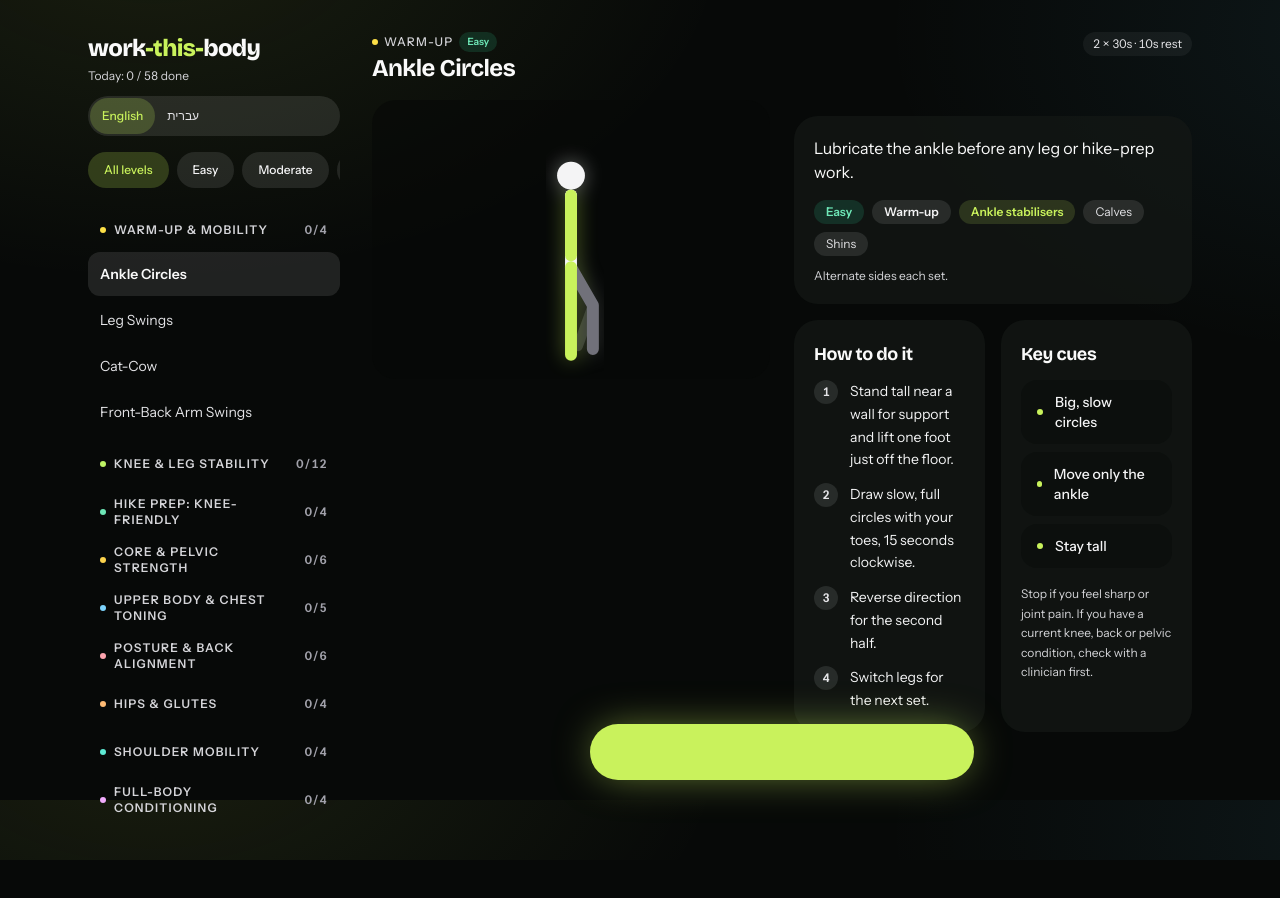
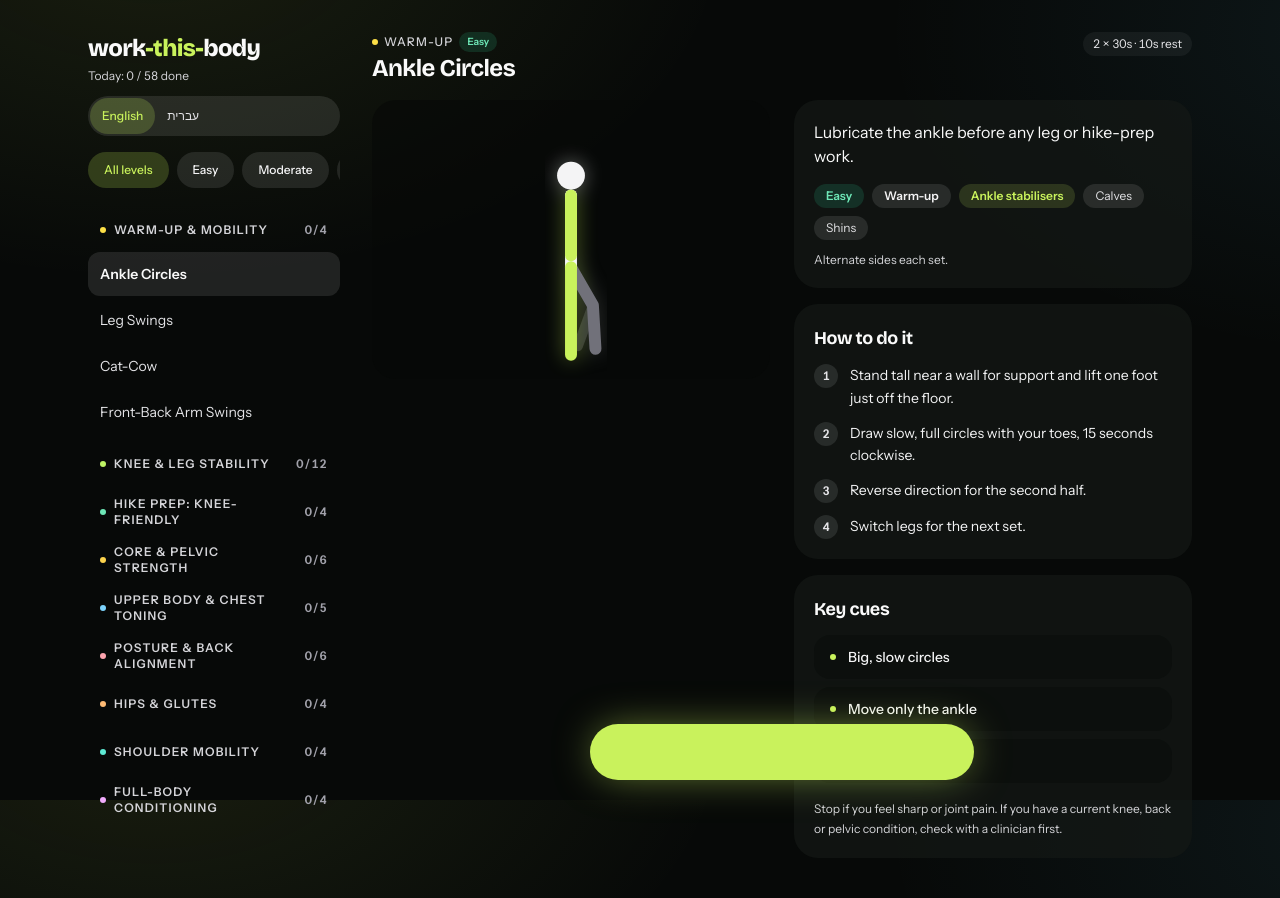
Before and after one commit to adikobi/work-this-body, a Next.js app: page / in a window 1280 px wide. Shown: the top 898 px of the page. Before the commit the page ends 860 px from the top, so only its background shows below. Built offline with nearby package versions, Linux system fonts and the light colour scheme.

Commit message:
Refactor Guide component layout for better structure

```diff
--- a/components/Guide.tsx
+++ b/components/Guide.tsx
@@ -12,8 +12,8 @@ export default function Guide({ exercise }: { exercise: Exercise }) {
   const { warmup, cooldown } = exercise.phase ? { warmup: [] as Exercise[], cooldown: [] as Exercise[] } : bookends(exercise.cat);
   const link = "rounded-full bg-white/10 px-3 py-1.5 text-xs font-medium text-zinc-100 transition-colors duration-150 ease-snap hover:bg-white/15";
   return (
-    <div className="mt-4 grid gap-4 pb-10 lg:grid-cols-2">
-      <section className={`${card} lg:col-span-2`} style={{ animationDelay: "40ms" }}>
+    <div className="mt-4 grid gap-4 pb-10 md:mt-0">
+      <section className={card} style={{ animationDelay: "40ms" }}>
         <p className="text-base text-zinc-50">{exercise.tagline}</p>
         <div className="mt-4 flex flex-wrap gap-2">
           <span className={`rounded-full px-3 py-1 text-xs font-semibold ${levels[exercise.level].chip}`}>{levels[exercise.level].label}</span>
@@ -60,8 +60,8 @@ export default function Guide({ exercise }: { exercise: Exercise }) {
       </section>
 
       {(warmup.length > 0 || cooldown.length > 0) && (
-        <section className={`${card} lg:col-span-2`} style={{ animationDelay: "190ms" }}>
-          <h3 className="font-display text-lg font-bold tracking-tight text-zinc-50">{t.guide.bookendsTitle}</h3>
+       <section className={card} style={{ animationDelay: "190ms" }}>
+        <h3 className="font-display text-lg font-bold tracking-tight text-zinc-50">{t.guide.bookendsTitle}</h3>
           <p className="mt-1 text-xs text-zinc-300">{t.guide.bookendsHint}</p>
           <div className="mt-3 grid gap-4 sm:grid-cols-2">
             {([[t.guide.before, warmup], [t.guide.after, cooldown]] as const).map(([title, list]) =>
```
